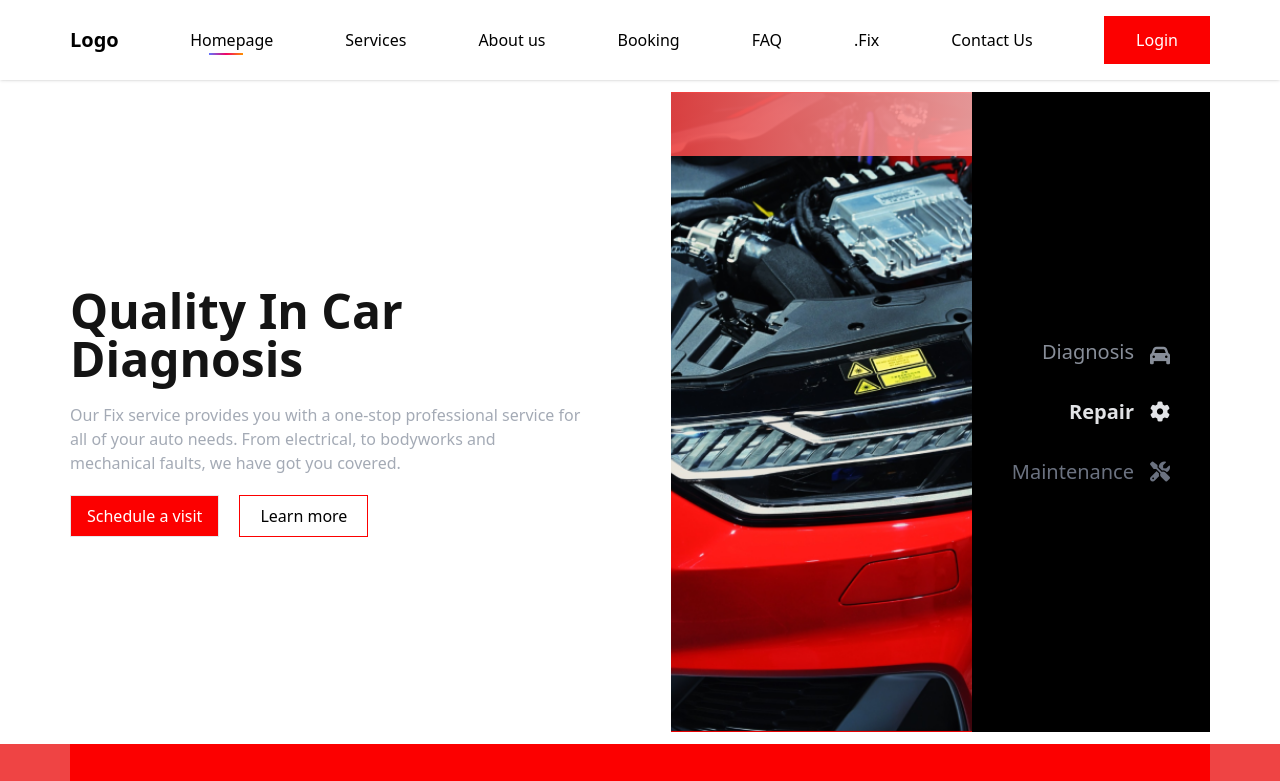
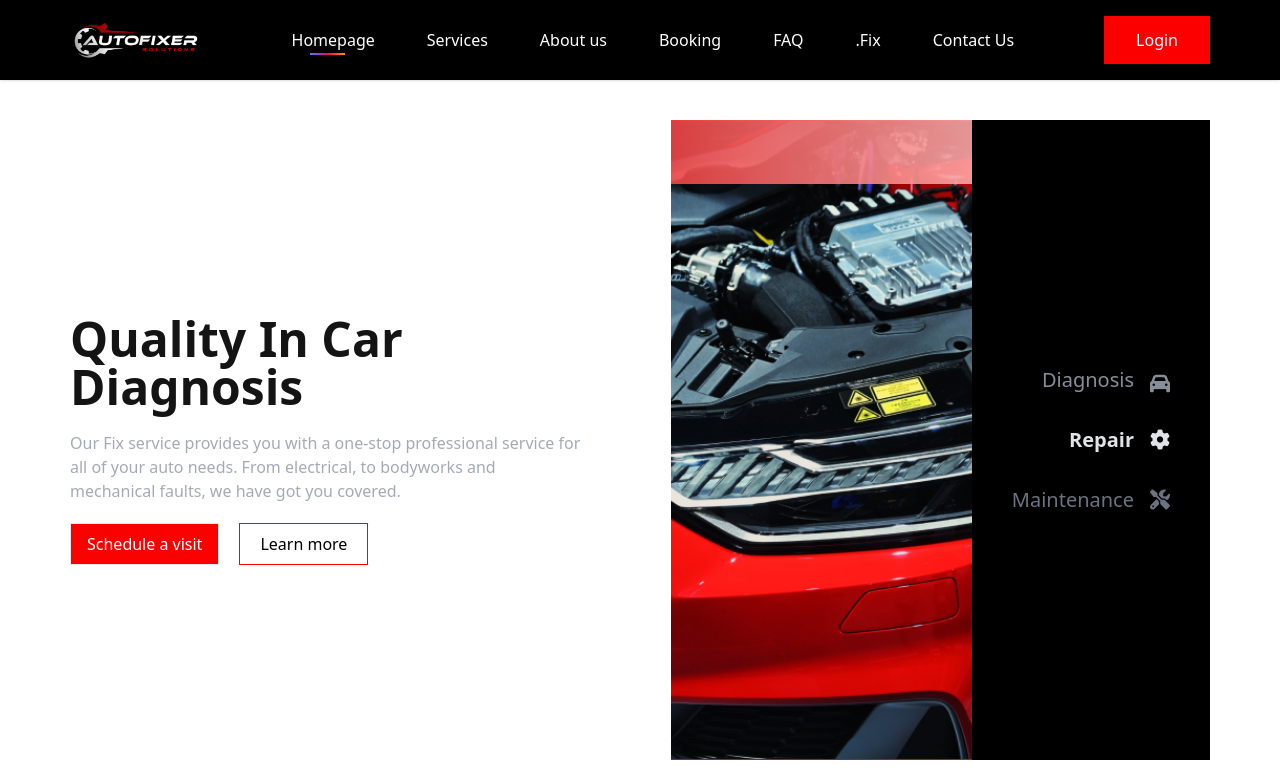
Before and after one commit to Tonylex18/autofixerFE, a website: page index.html in a window 1280 px wide. Shown: the top 781 px of the page. Drawn offline with nearby package versions, Linux system fonts and the light colour scheme.

Commit message:
updated code

```diff
--- a/index.html
+++ b/index.html
@@ -22,25 +22,27 @@
     />
   </head>
   <body>
-    <header class="p-4 bg-white fixed top-0 w-full shadow z-20">
+    <header class="p-4 bg-black text-white  fixed top-0 w-full shadow z-20">
       <nav class="flex items-center justify-between max-w-[1140px] mx-auto">
         <div class="font-bold text-xl">
-          <a href="index.html">Logo</a>
+          <a href="index.html">
+            <img src="/public/assets/logo.png" alt="" class="w-full md:h-16 h-10 object-cover ">
+          </a>
         </div>
 
         <!-- Hamburger menu for smaller screens -->
         <div class="lg:hidden">
           <button id="menu-toggle" class="text-white focus:outline-none active">
-            <i class="fa fa-bars text-black text-2xl"></i>
+            <i class="fa fa-bars text-white text-2xl"></i>
           </button>
         </div>
 
         <!-- Navigation links -->
         <div
           id="menu"
-          class="hidden lg:flex items-start space-x-5 duration-100"
+          class="hidden lg:flex items-start space-x-2 duration-100"
         >
-          <ul class="flex justify-start items-start text-left gap-10">
+          <ul class="flex justify-start items-start text-left gap-5">
             <li class="list-none w-fit Active">
               <a
                 href="index.html"
@@ -115,7 +117,7 @@
     </header>
 
 
-    <section id="hero-section" class="max-w-[1140px] mx-auto py-3 mt-20">
+    <section id="hero-section" class="max-w-[1140px] mx-auto py-10 mt-20">
       <div
         class="grid lg:grid-cols-3 md:grid-cols-1  items-center lg:mx-0 mx-5"
       >
```
Also changed, not shown: aboutus.html (+5 -3 lines), booking.html (+5 -3 lines), contactUs.html (+5 -3 lines), createAccount.html (+5 -3 lines), faq.html (+5 -3 lines), fix.html (+5 -3 lines), forgotPassword.html (+5 -3 lines), login.html (+5 -3 lines), services.html (+5 -3 lines), verify.html (+5 -3 lines), output.css, public/assets/logo.png (added).
